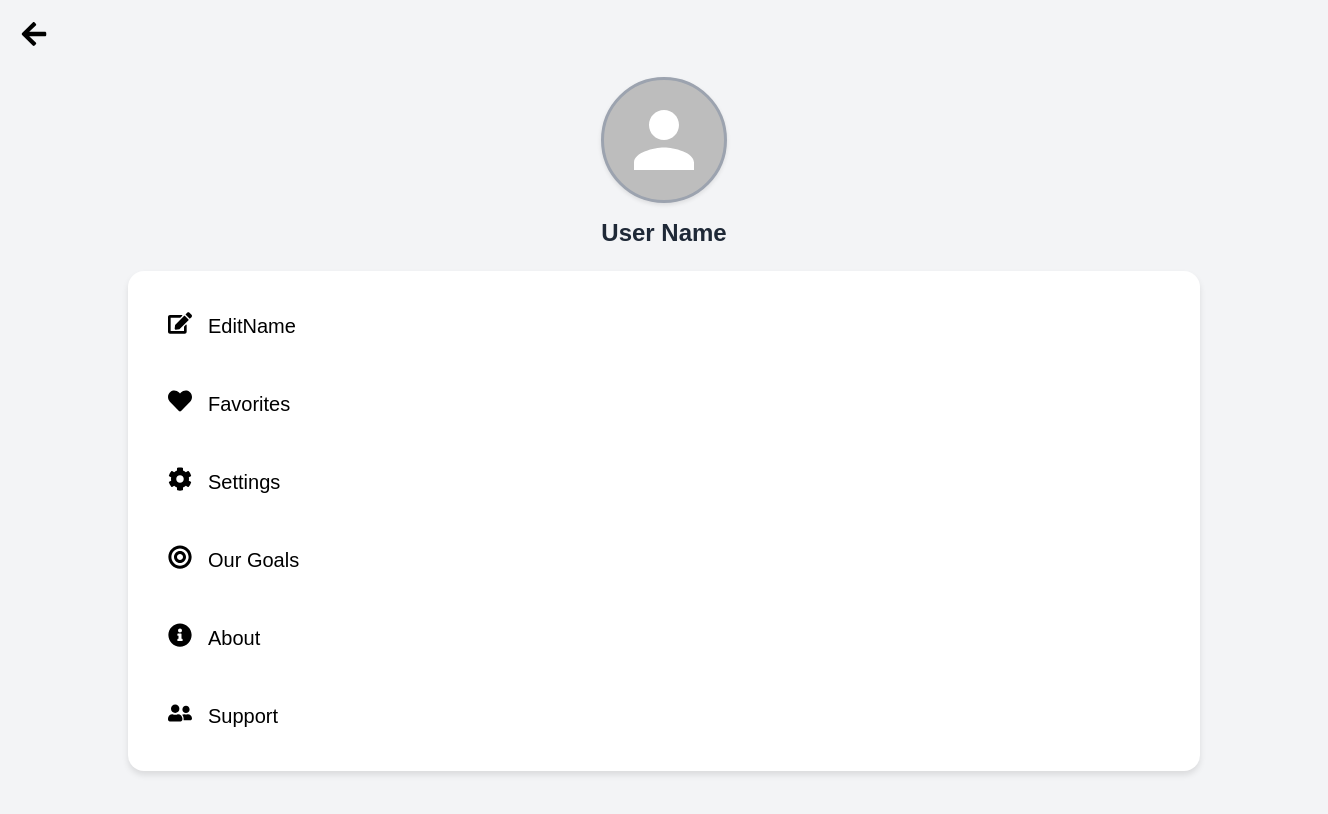
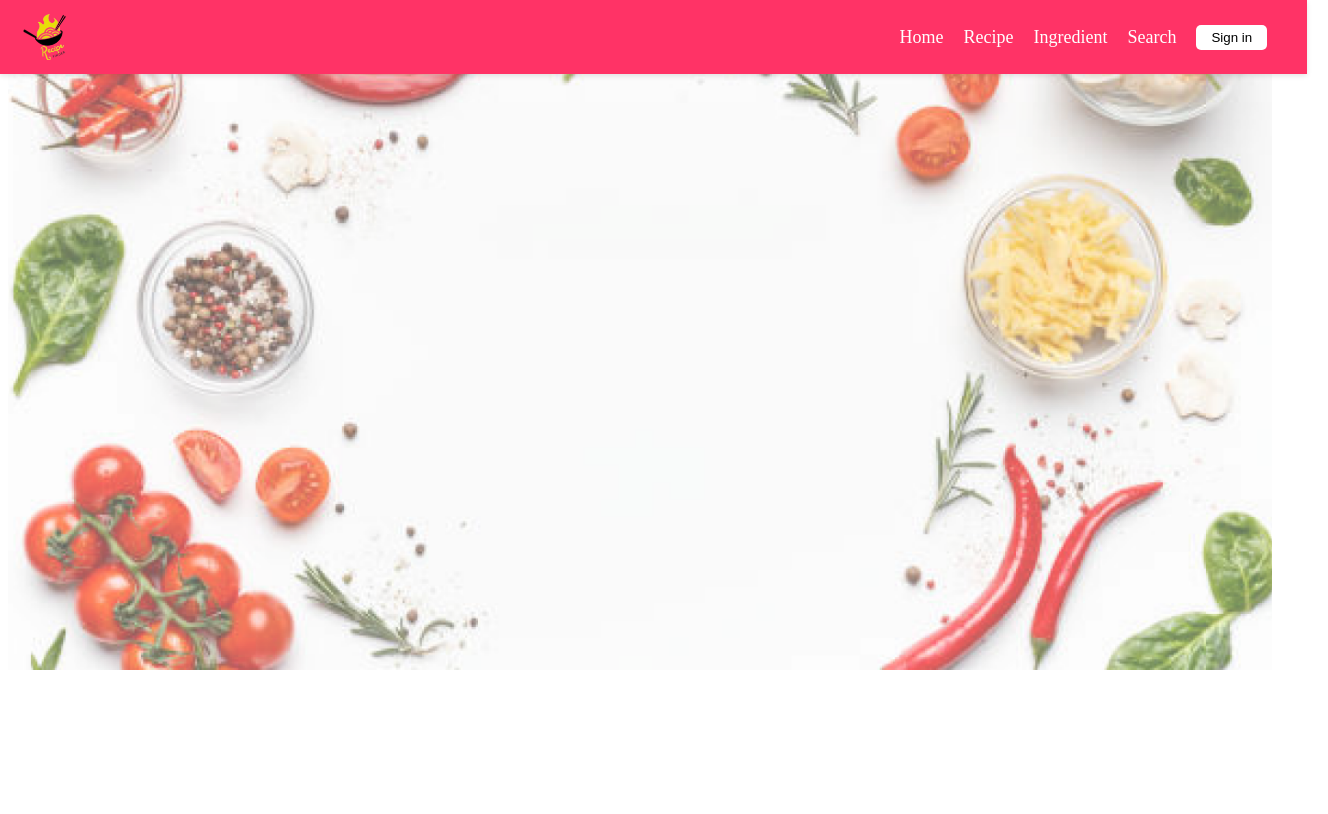
Before and after one commit to Rohit-Rauniyar01/Recipe-Finder, a React (Vite) app: page / in a window 1280 px wide. Shown: the top 814 px of the page, 1328 px wide, since content can reach past the window. Built offline with nearby package versions, Linux system fonts and the light colour scheme.

Commit message:
Saved local changes before pulling feature-branch

```diff
--- a/src/main.jsx
+++ b/src/main.jsx
@@ -2,11 +2,12 @@
 import { StrictMode } from 'react'
 import { createRoot } from 'react-dom/client'
 // import Navbar from '/src/Pages/Navbar'
-import ProfilePage from '/src/Pages/Profilesection/ProfilePage'
+// import ProfilePage from '/src/Pages/Profilesection/ProfilePage'
+import HomePage from './Pages/HomePage'
 
 
 createRoot(document.getElementById('root')).render(
   <StrictMode>
-    <ProfilePage />
+    <HomePage />
   </StrictMode>,
 )
```
